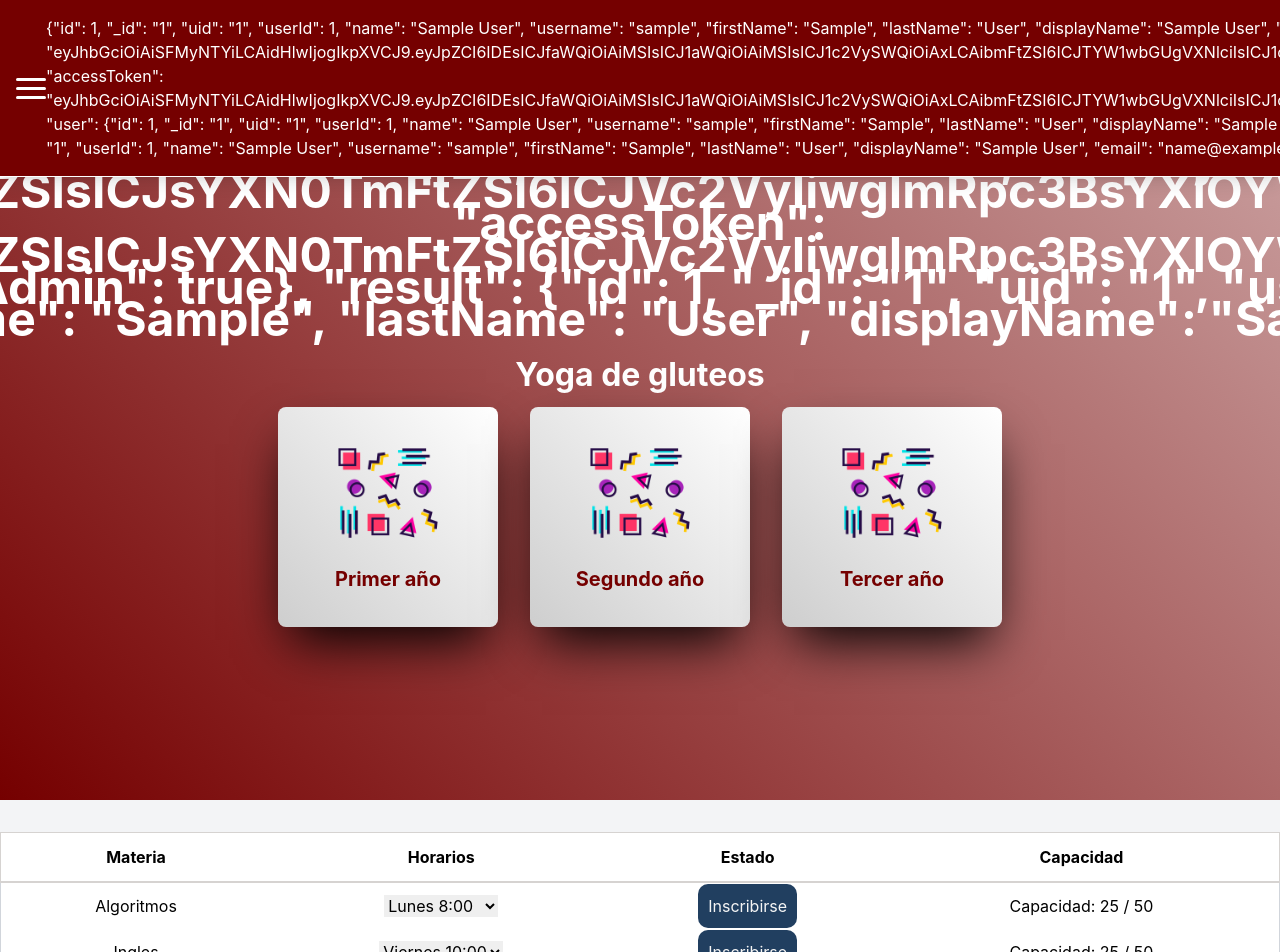
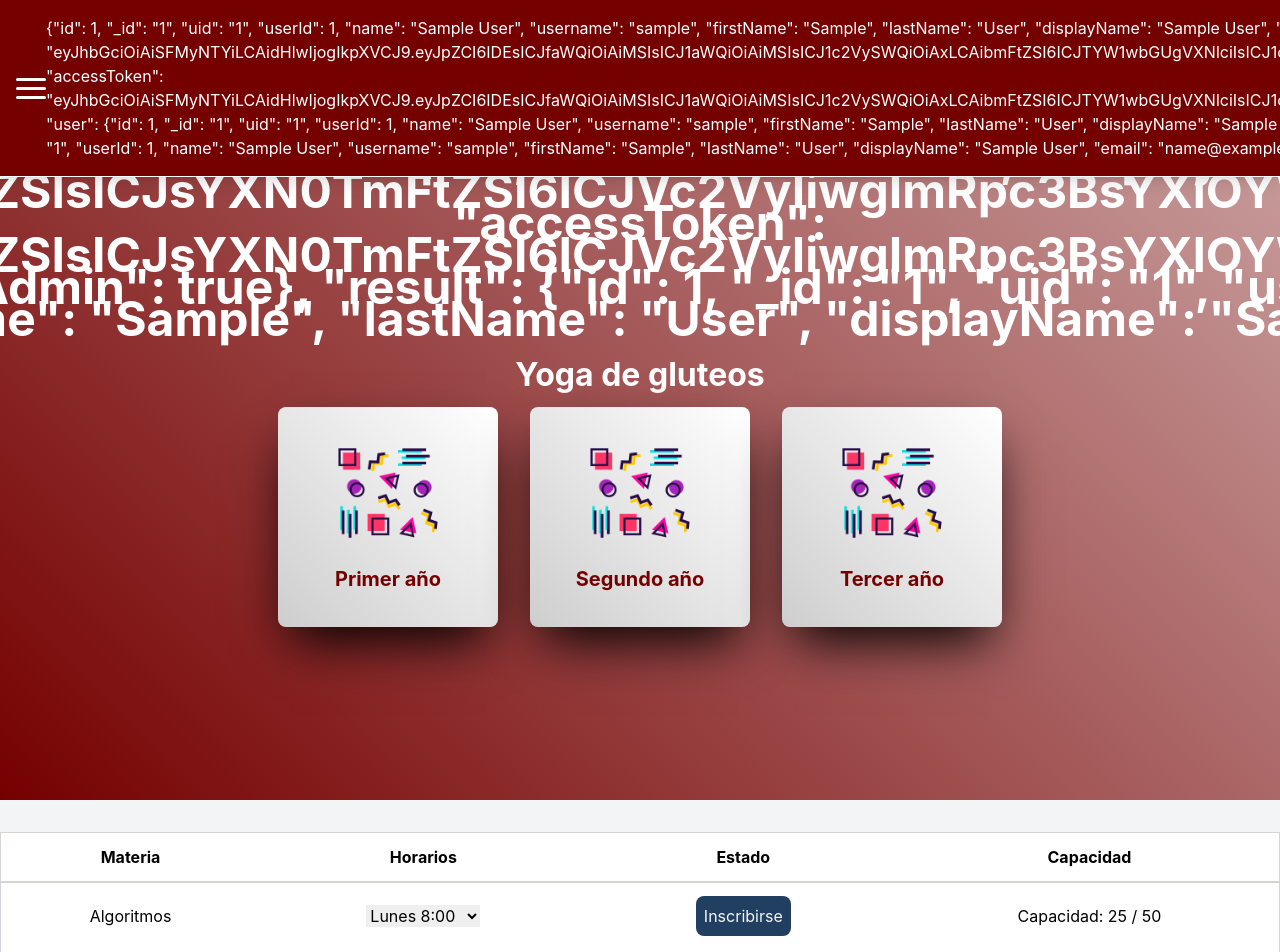
Before and after one commit to BrandonAlanDev/frontend-hilet, a React (Vite) app: page / in a window 1280 px wide. Shown: the top 952 px of the page. Built offline with nearby package versions, Linux system fonts and the light colour scheme; sample sign-in values are in the browser's storage.

Commit message:
Solucionado el tema del estilo del boton para inscribirse

```diff
--- a/src/components/Final.jsx
+++ b/src/components/Final.jsx
@@ -59,7 +59,7 @@ const Final = ({ carrera, materia, horarios, estadoInicial }) => {
         </select>
       </td>
       <td>
-        <button className={estilo} onClick={inscribirse}>
+        <button className={`${estilo} rounded-lg p-2 m-3`} onClick={inscribirse}>
           {estado}
         </button>
       </td>
--- a/src/index.css
+++ b/src/index.css
@@ -51,8 +51,6 @@ code {
   background-color: #213F60;
   color: whitesmoke;
   transition: all 0.2s ease-in-out;
-  border-radius: 10px;
-  padding: 10px;
 }
 .analista-button:hover{
   background-color: whitesmoke;
```
